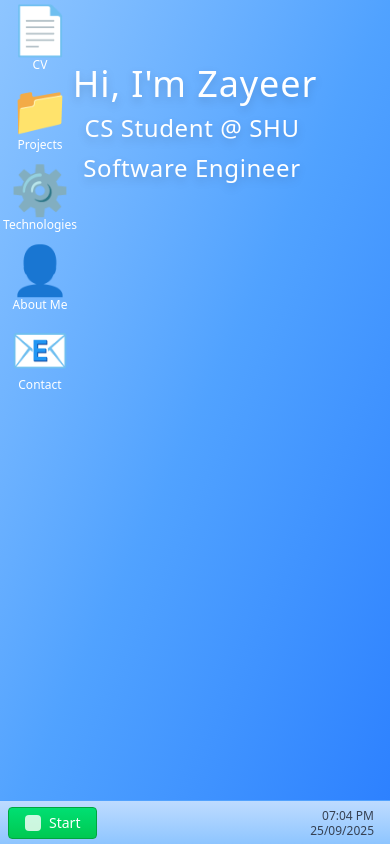
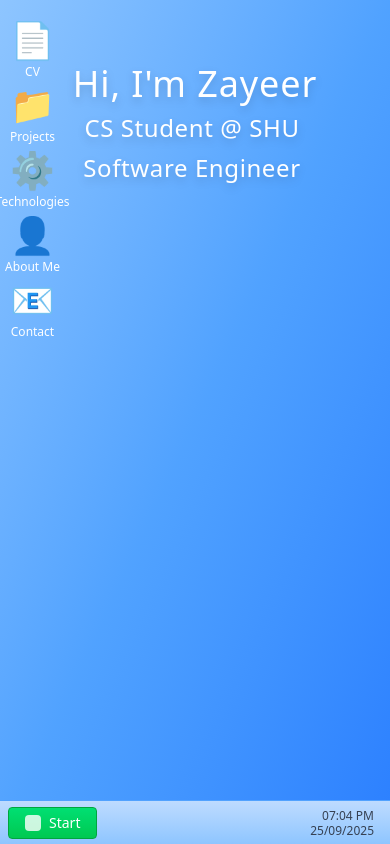
Before and after one commit to Zayeer-S/portfolio, a Next.js app: page / in a window 390 px wide. Built offline with nearby package versions, Linux system fonts and the light colour scheme.

Commit message:
style: add top padding for topmost desktop icon and make desktop icons thinner both on mobile

```diff
--- a/src/components/desktop/DesktopGrid.tsx
+++ b/src/components/desktop/DesktopGrid.tsx
@@ -1,6 +1,6 @@
 import { useState, useEffect } from 'react';
+import { LAYOUT_CONSTANTS } from '@/constants/layout';
 import DesktopIcon from './DesktopIcon';
-import { LAYOUT_CONSTANTS } from '@/constants/layout';
 
 interface DesktopGridProps {
   icons: Array<{
@@ -16,7 +16,6 @@ export default function DesktopGrid({
   icons,
   hoverClass
 }: DesktopGridProps) {
-  const cellSize = 80;
   const STORAGE_KEY = 'desktop-icon-positions';
 
   // Track hydration to prevent the SSR mismatch
@@ -24,6 +23,10 @@ export default function DesktopGrid({
 
   // Grid dimensions based on viewport size
   const [gridDimensions, setGridDimensions] = useState({ cols: 8, rows: 10 });
+
+  // Tracks responsive top padding and cell size with proper typing
+  const [topPadding, setTopPadding] = useState<number>(5);
+  const [cellSize, setCellSize] = useState<number>(LAYOUT_CONSTANTS.DESKTOP_CELL_SIZE);
 
   const loadSavedPositions = () => {
     if (!isClient) return null;
@@ -51,9 +54,18 @@ export default function DesktopGrid({
 
   useEffect(() => {
     const updateGridDimensions = () => {
-      const cols = Math.floor(window.innerWidth / LAYOUT_CONSTANTS.DESKTOP_CELL_SIZE);
-      const rows = Math.floor((window.innerHeight - 44) / LAYOUT_CONSTANTS.TASKBAR_HEIGHT);
+      const cellSize = window.innerWidth < LAYOUT_CONSTANTS.MOBILE_BREAKPOINT
+        ? LAYOUT_CONSTANTS.DESKTOP_CELL_SIZE_MOBILE
+        : LAYOUT_CONSTANTS.DESKTOP_CELL_SIZE;
+
+      const cols = Math.floor(window.innerWidth / cellSize);
+      const topPadding = window.innerWidth < LAYOUT_CONSTANTS.MOBILE_BREAKPOINT ? 15 : 5;
+      const availableHeight = window.innerHeight - LAYOUT_CONSTANTS.TASKBAR_HEIGHT - topPadding;
+      const rows = Math.floor(availableHeight / cellSize);
       setGridDimensions({ cols, rows });
+
+      setTopPadding(topPadding);
+      setCellSize(cellSize);
     };
 
     updateGridDimensions();
@@ -180,9 +192,10 @@ export default function DesktopGrid({
     <div
       className="absolute inset-0 grid gap-0"
       style={{
-        gridTemplateColumns: `repeat(${gridDimensions.cols}, ${LAYOUT_CONSTANTS.DESKTOP_CELL_SIZE}px)`,
-        gridTemplateRows: `repeat(${gridDimensions.rows}, ${LAYOUT_CONSTANTS.DESKTOP_CELL_SIZE}px)`,
+        gridTemplateColumns: `repeat(${gridDimensions.cols}, ${cellSize}px)`,
+        gridTemplateRows: `repeat(${gridDimensions.rows}, ${cellSize}px)`,
         paddingBottom: `${LAYOUT_CONSTANTS.TASKBAR_HEIGHT}px`,
+        paddingTop: `${topPadding}px`,
       }}
     >
       {/* Render grid cells as drop zones */}
@@ -195,9 +208,13 @@ export default function DesktopGrid({
           return (
             <div
               key={`${row}-${col}`}
-              className={`w-20 h-20 border border-transparent rounded transition-colors ${
+              className={`border border-transparent rounded transition-colors ${
                 hoveredCell === `${row}-${col}` ? 'bg-white/20' : ''
               }`}
+              style={{
+                width: `${cellSize}px`,
+                height: `${cellSize}px`
+              }}
               onDrop={(e) => handleDrop(e, row, col)}
               onDragOver={handleDragOver}
               onDragEnter={(e) => handleDragEnter(e, row, col)}
--- a/src/components/desktop/DesktopIcon.tsx
+++ b/src/components/desktop/DesktopIcon.tsx
@@ -20,10 +20,10 @@ export default function DesktopIcon({ icon, label, onClick, hoverClass }: Deskto
       className={`flex flex-col items-center px-1 py-1 ${hoverClass || 'hover:bg-gray-500/30'} cursor-pointer rounded group transition-opacity`}
       onDoubleClick={onClick}
     >
-      <div className="w-10 h-12 mb-1 flex items-center justify-center text-5xl pointer-events-none">
+      <div className="w-8 h-10 sm:w-10 sm:h-12 mb-1 flex items-center justify-center text-4xl sm:text-5xl pointer-events-none">
         {icon}
       </div>
-      <span className="text-white text-xs text-center group-hover px-1 rounded pointer-events-none">
+      <span className="text-white text-xs sm:text-xs text-center group-hover rounded pointer-events-none leading-tight">
         {label}
       </span>
     </div>
--- a/src/constants/layout.ts
+++ b/src/constants/layout.ts
@@ -2,6 +2,9 @@ export const LAYOUT_CONSTANTS = {
   TASKBAR_HEIGHT: 44,
 
   DESKTOP_CELL_SIZE: 80,
+  DESKTOP_CELL_SIZE_MOBILE: 65,
+  GRID_MOBILE_TOP_PADDING: 10,
+  GRID_TOP_PADDING: 0,
 
   WINDOW_MIN_WIDTH: 200,
   WINDOW_MIN_HEIGHT: 150,
```
